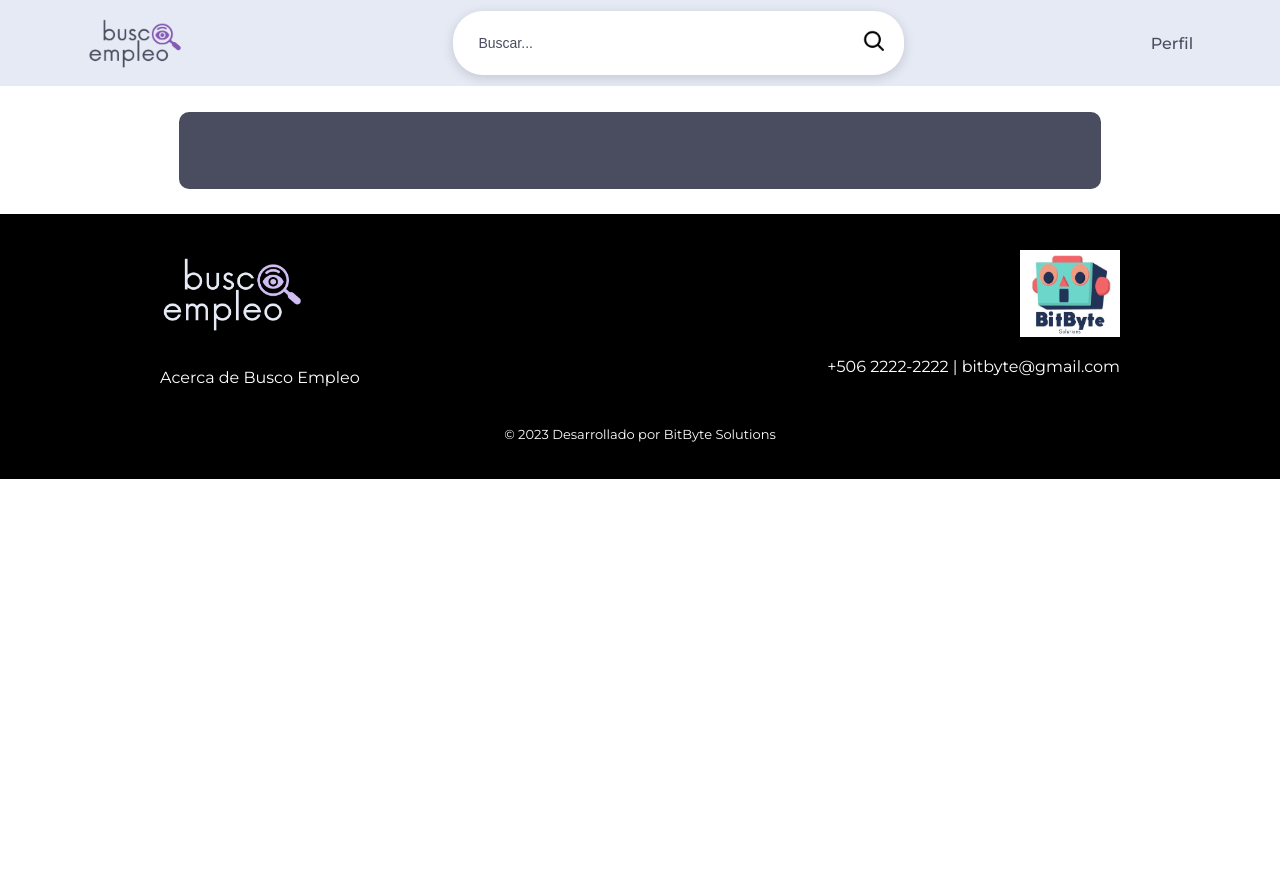
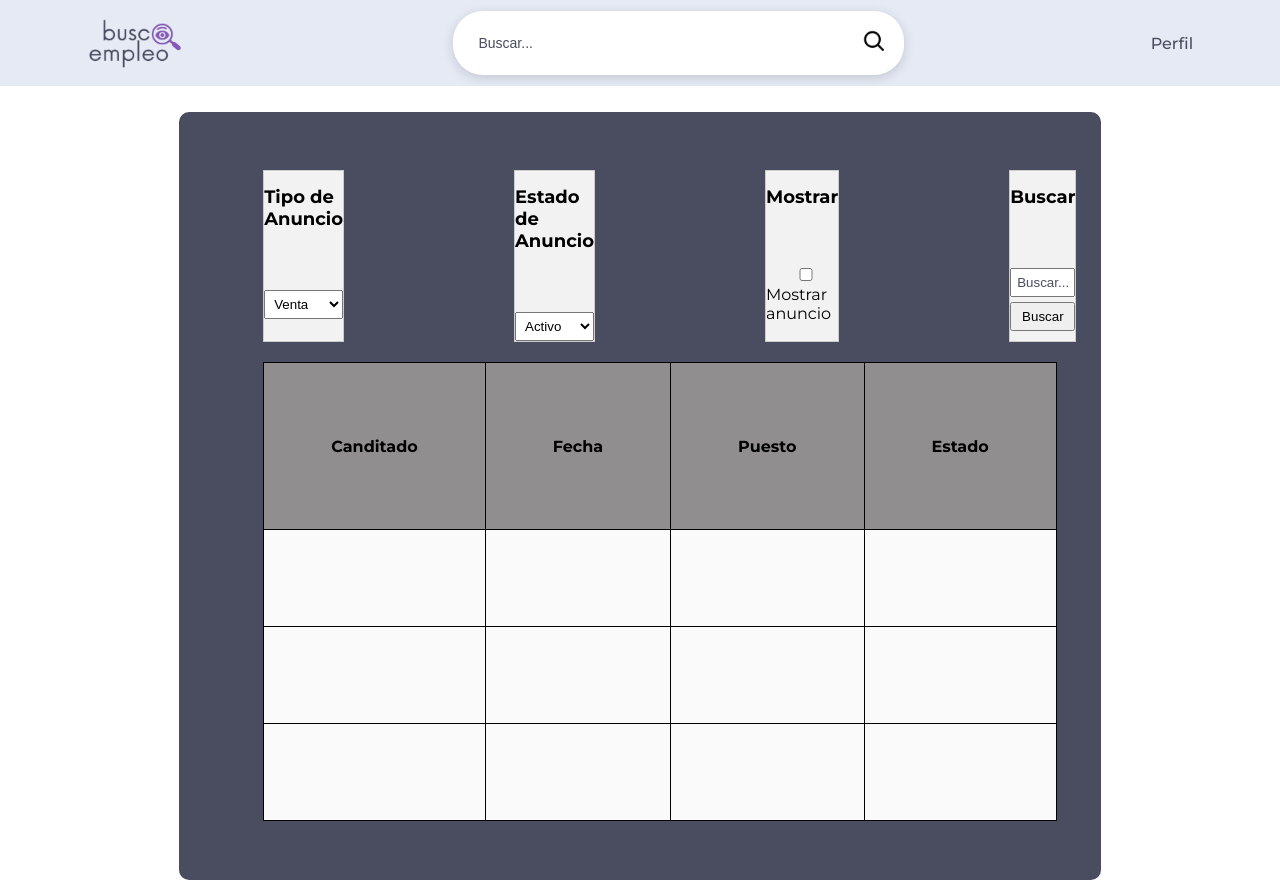
Before and after one commit to jfthdz/ProyectoIngenieria1, a plain HTML site: page views/invitacionesCreadas.html in a window 1280 px wide. Shown: the top 880 px of the page. Before the commit the page ends 800 px from the top, so only its background shows below. Drawn offline with Linux system fonts and the light colour scheme.

Commit message:
update tabla
update tabla

```diff
--- a/css/styles.css
+++ b/css/styles.css
@@ -437,3 +437,88 @@ a{
     opacity: 80%;
     cursor: pointer;
 }
+
+
+/* fabian  */
+table {
+    width: 100%;
+    border-collapse: collapse;
+    margin: 20px;
+}
+
+th,
+td {
+    padding: 48px;
+    border: 1px solid black;
+    text-align: left;
+    background-color: rgb(250, 250, 250);
+    color: rgb(0, 0, 0);
+}
+
+th {
+    background-color: rgb(144, 142, 142);
+    text-align: center;
+    height: 70px;
+    width: 2%;
+}
+
+#contenedorCajasBusqueda {
+    display: flex;
+    justify-content: space-between;
+    width: 250px;
+    height: 500;
+    margin: 20px;
+    color:black
+
+
+}
+
+  .cajaBusqueda {
+
+
+    padding: 50px;
+    color: var(--darkgrey);
+
+    background-color: var(--grey);
+    border: 1px solid var(--purple);
+
+   margin: 20px;
+}
+.contenedor {
+    display: flex;
+  }
+
+  .caja {
+    flex: 1;
+    background-color: #f2f2f2;
+    border: 1px solid #ccc;
+    padding: 0px;
+    margin-right: 170px;
+
+
+
+
+
+  }
+
+  .caja:last-child {
+    margin-right: 0;
+
+  }
+
+  .caja h2 {
+    font-size: 18px;
+    margin-bottom: 55px;
+  }
+
+  .caja select,
+  .caja input[type="checkbox"],
+  .caja input[type="text"],
+  .caja button {
+    margin-top: 5px;
+    width: 100%;
+    box-sizing: border-box;
+    padding: 5px;
+
+
+}
--- a/views/invitacionesCreadas.html
+++ b/views/invitacionesCreadas.html
@@ -1,5 +1,6 @@
 <!DOCTYPE html>
 <html lang="en">
+
 <head>
     <meta charset="UTF-8" />
     <meta name="viewport" content="width=device-width, initial-scale=1.0" />
@@ -8,12 +9,11 @@
     <link rel="shortcut icon" href="../images/logo_tituloPagina.png" />
     <link rel="preconnect" href="https://fonts.googleapis.com" />
     <link rel="preconnect" href="https://fonts.gstatic.com" crossorigin />
-    <link
-      href="https://fonts.googleapis.com/css2?family=Montserrat:wght@100;200;300;400;500;600;700;800&display=swap"
-      rel="stylesheet"
-    />
+    <link href="https://fonts.googleapis.com/css2?family=Montserrat:wght@100;200;300;400;500;600;700;800&display=swap"
+        rel="stylesheet" />
     <title>Busco Empleo</title>
 </head>
+
 <body>
     <nav class="nav_buscoempleo nav">
         <a href="../views/producto.html" class="nav_logo">
@@ -28,7 +28,110 @@
         <a href="#">Perfil</a>
     </nav>
 
-    <section id = "contenido">
+
+
+    <section id="contenido">
+
+        <div id="contenidocentral">
+
+
+
+
+            <div id="contenedorCajasBusqueda">
+
+                <div class="caja">
+
+                    <h2>Tipo de Anuncio</h2>
+                    <select>
+                      <option value="venta">Venta</option>
+                      <option value="alquiler">Alquiler</option>
+                      <option value="subasta">Subasta</option>
+                    </select>
+                  </div>
+
+                  <div class="caja">
+                    <h2>Estado de Anuncio</h2>
+                    <select>
+                      <option value="activo">Activo</option>
+                      <option value="inactivo">Inactivo</option>
+                      <option value="pendiente">Pendiente</option>
+                    </select>
+                  </div>
+
+                  <div class="caja">
+                    <h2>Mostrar</h2>
+                    <input type="checkbox" id="mostrarAnuncio">
+                    <label for="mostrarAnuncio">Mostrar anuncio</label>
+                  </div>
+
+                  <div class="caja">
+                    <h2>Buscar</h2>
+                    <input type="text" placeholder="Buscar...">
+                    <button type="submit">Buscar</button>
+                  </div>
+
+              </div>
+
+
+
+
+
+
+
+
+
+
+            <table>
+                <thead>
+                    <tr>
+                        <th>Canditado</th>
+                        <th>Fecha</th>
+                        <th>Puesto</th>
+                        <th>Estado</th>
+                    </tr>
+                </thead>
+
+                <tbody>
+                    <tr>
+                        <td></td>
+                        <td></td>
+                        <td></td>
+                        <td></td>
+                    </tr>
+
+
+                    <tr>
+                        <td></td>
+                        <td></td>
+                        <td></td>
+                        <td></td>
+                    </tr>
+
+                    <tr>
+                        <td></td>
+                        <td></td>
+                        <td></td>
+                        <td></td>
+                    </tr>
+
+
+
+
+
+
+
+                    <!-- Agregar más filas según sea necesario -->
+                </tbody>
+            </table>
+
+
+        </div> <!--#contenidocentral-->
+        </div> <!--#principal-->
+
+
+
+
+
 
 
     </section>
@@ -52,4 +155,5 @@
     </footer>
     <script src="../js/funciones.js"></script>
 </body>
+
 </html>
```
Lines whose indentation alone changed are shown as unchanged.
